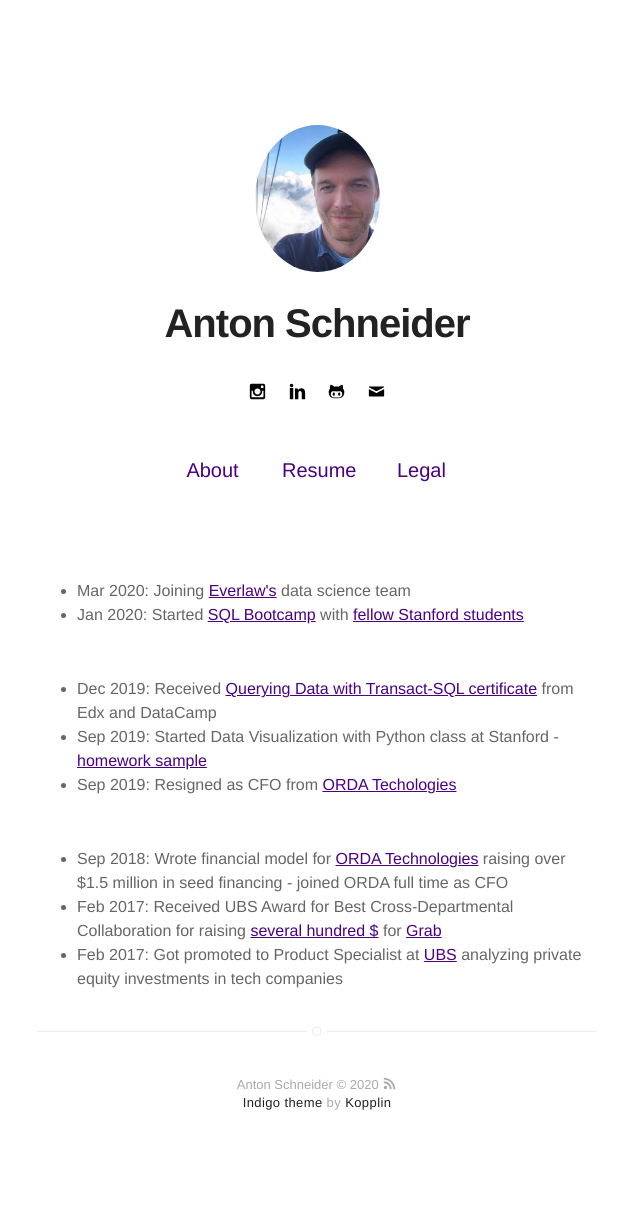
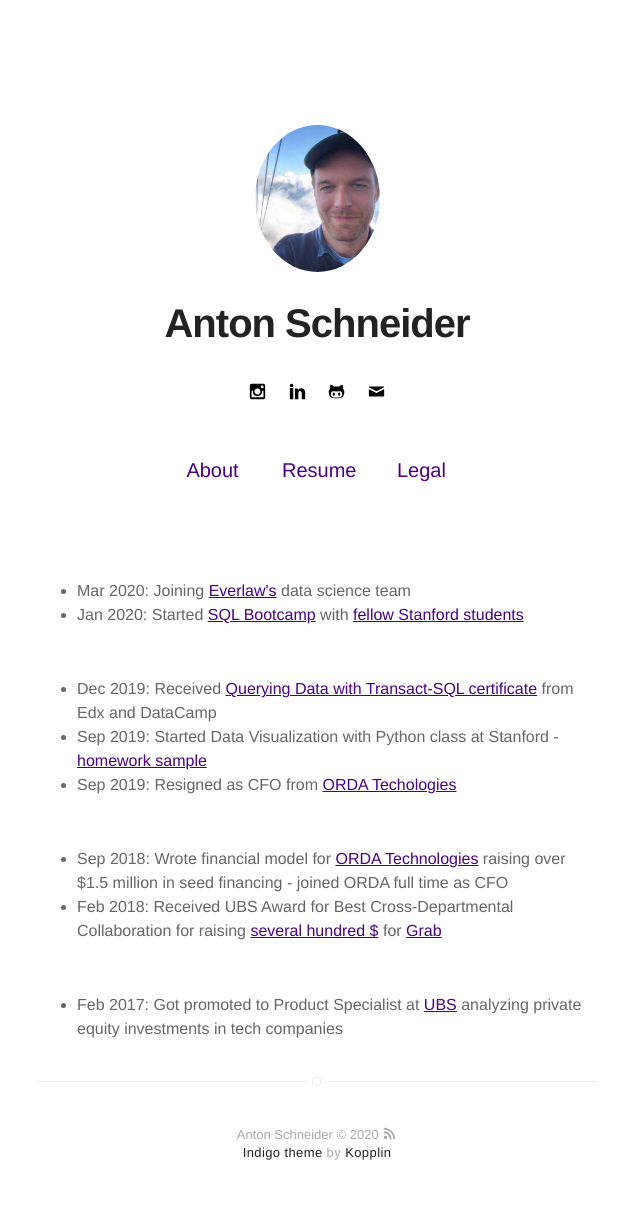
Before and after one commit to antonschneider90/antonschneider90.github.io, a Jekyll site: the page built from index.html, in a window 1280 px wide. Shown: the whole page, without its empty margins (323-963 px from the left). Built offline with Jekyll 4.4.1, drawn with Linux system fonts in a browser that asks for light colours; before the commit the page ends 1175 px from its top, so only the background shows below that.

Commit message:
Update index.html

```diff
--- a/index.html
+++ b/index.html
@@ -17,6 +17,9 @@ title: Home
 <br/>
 <ul>
   <li>Sep 2018: Wrote financial model for <a href='https://www.orda-app.com/guests'>ORDA Technologies</a> raising over $1.5 million in seed financing - joined ORDA full time as CFO</li>
-  <li>Feb 2017: Received UBS Award for Best Cross-Departmental Collaboration for raising  <a href='https://www.tmtfinance.com/news/grab-seizes-us1bn'>several hundred $</a> for <a href='https://en.wikipedia.org/wiki/Grab_(company)'>Grab</a></li>
+  <li>Feb 2018: Received UBS Award for Best Cross-Departmental Collaboration for raising  <a href='https://www.tmtfinance.com/news/grab-seizes-us1bn'>several hundred $</a> for <a href='https://en.wikipedia.org/wiki/Grab_(company)'>Grab</a></li>
+</ul>
+<br/>
+<ul>
   <li>Feb 2017: Got promoted to Product Specialist at <a href='https://www.ubs.com/global/en.html'>UBS</a> analyzing private equity investments in tech companies</li>
 </ul>
```
